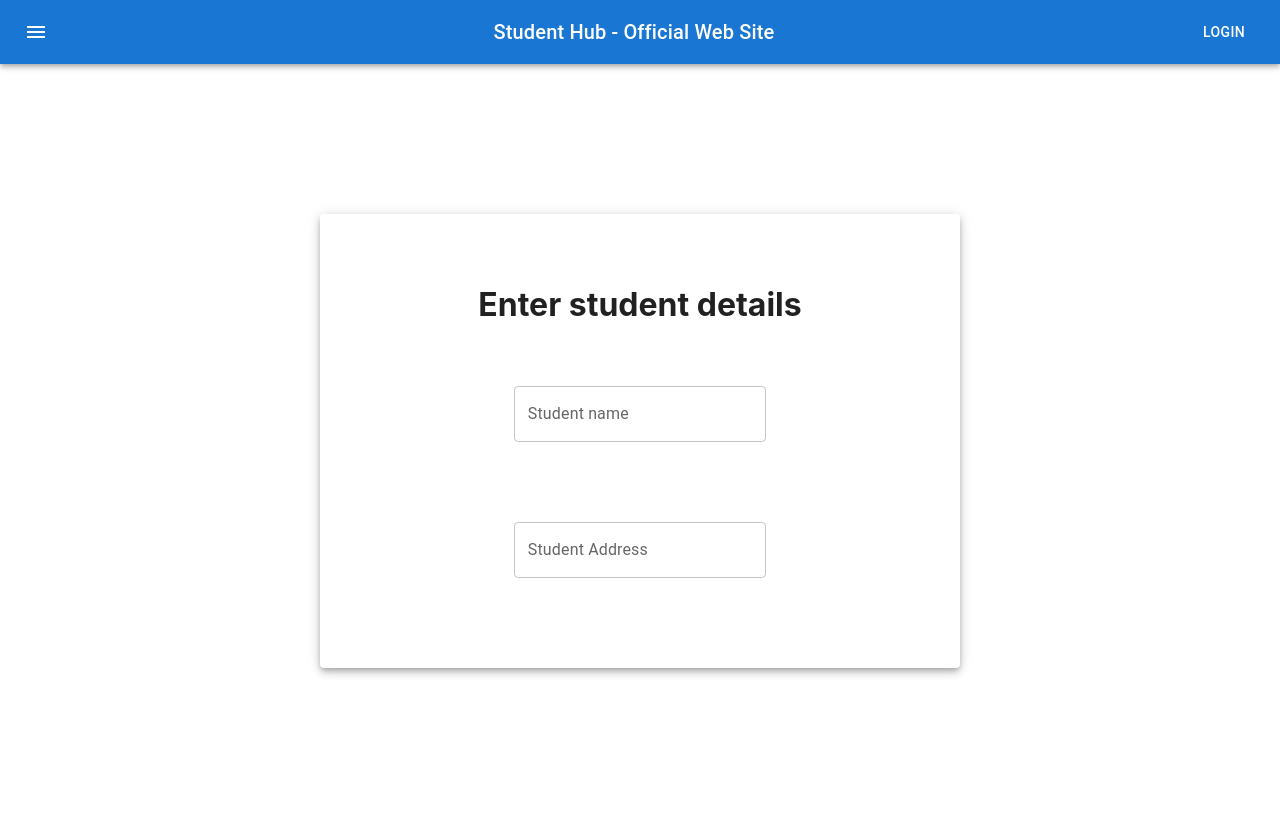
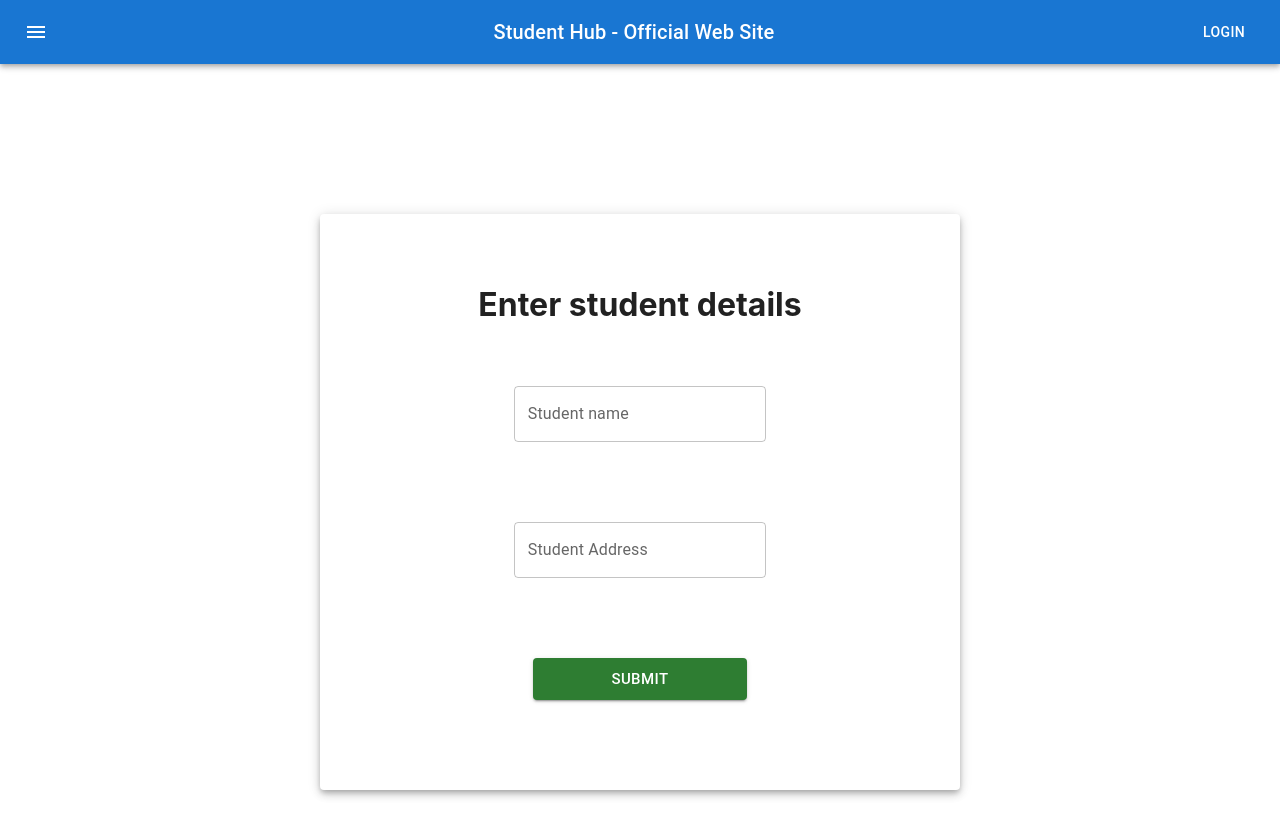
Before and after one commit to ChamikaRohan/StudentHub, a React (Create React App) app in the folder hub-frontend/: page / in a window 1280 px wide. Shown: the top 836 px of the page. Built offline with nearby package versions, Linux system fonts and the light colour scheme.

Commit message:
Created form submition handling functionality

```diff
--- a/hub-frontend/src/components/StudentForm.jsx
+++ b/hub-frontend/src/components/StudentForm.jsx
@@ -1,10 +1,18 @@
-import * as React from 'react';
+import{React, useState} from 'react';
 import Box from '@mui/material/Box';
 import TextField from '@mui/material/TextField';
-import { Container, Paper } from '@mui/material';
+import { Container, Paper, Button } from '@mui/material';
+
 
 export default function StudentForm() {
     const paperStyle = {padding: '50px 20px', width: 600, margin: '150px auto'}
+    const [name, setName] = useState('');
+    const [address, setAddress] = useState('');
+
+    const handleSubmit = (e)=>{
+        e.preventDefault();
+
+    }
   return (
     <Container>
 
@@ -16,10 +24,12 @@ export default function StudentForm() {
                 '& > :not(style)': { m: 5, width: '25ch' },
             }}
             noValidate
-            autoComplete="off"
-            >
-                <TextField id="standard-basic" label="Student name" variant="outlined" fullWidth />
-                <TextField id="standard-basic" label="Student Address" variant="outlined" fullWidth />
+            autoComplete="off">
+                <TextField value={name} onChange={(e)=>{setName(e.target.value)}} id="standard-basic" label="Student name" variant="outlined" fullWidth />
+                <TextField value={address} onChange={(e)=>{setAddress(e.target.value)}} id="standard-basic" label="Student Address" variant="outlined" fullWidth />
+                <Button onClick={handleSubmit} size="large"  variant="contained" color="success">
+                Submit
+                </Button>
            </Box>
         </Paper>
     </Container>
```
